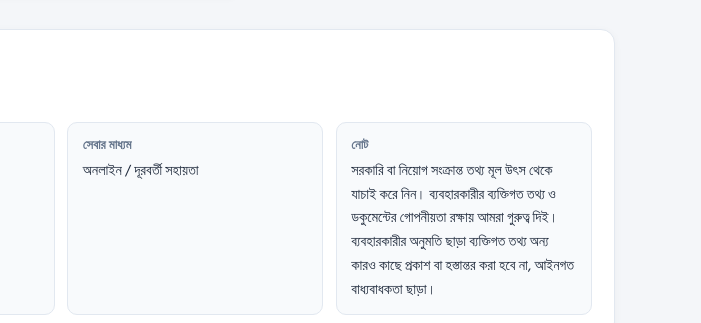
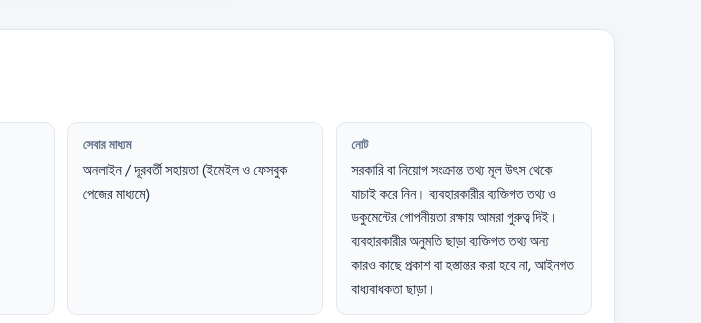
Before and after one commit to nirbodailyhub/nirbo-daily-hub, a plain HTML site: page index.html in a window 1280 px wide. Shown: the part 1533-1856 px from the top of the page, 579-1280 px from the left. Drawn offline with Linux system fonts and the light colour scheme.

Commit message:
Update index.html

```diff
--- a/index.html
+++ b/index.html
@@ -575,9 +575,9 @@
             <span>Online Job Apply Service</span>
           </a>
         </div>
-        <div class="contact-item">
+       <div class="contact-item">
           <strong>সেবার মাধ্যম</strong>
-          <span>অনলাইন / দূরবর্তী সহায়তা</span>
+          <span>অনলাইন / দূরবর্তী সহায়তা (ইমেইল ও ফেসবুক পেজের মাধ্যমে)</span>
         </div>
        <div class="contact-item">
           <strong>নোট</strong>
```
